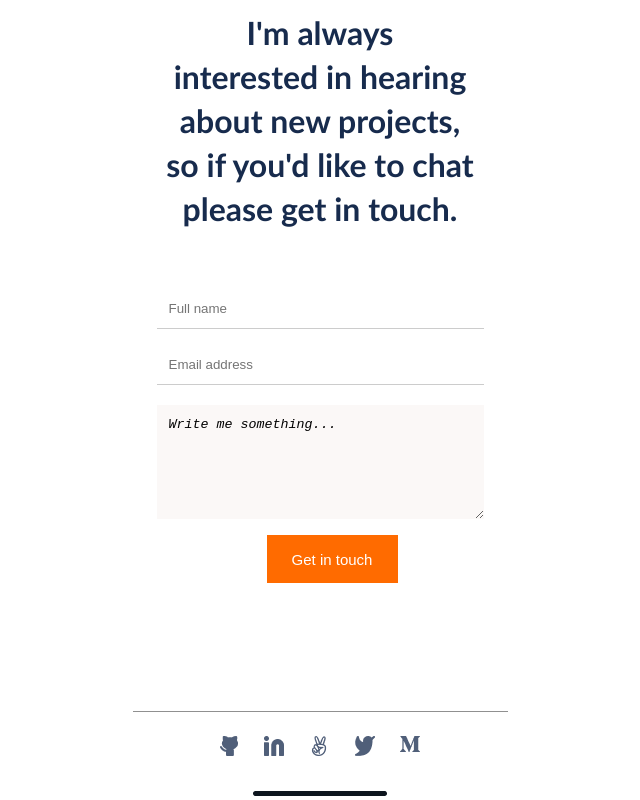
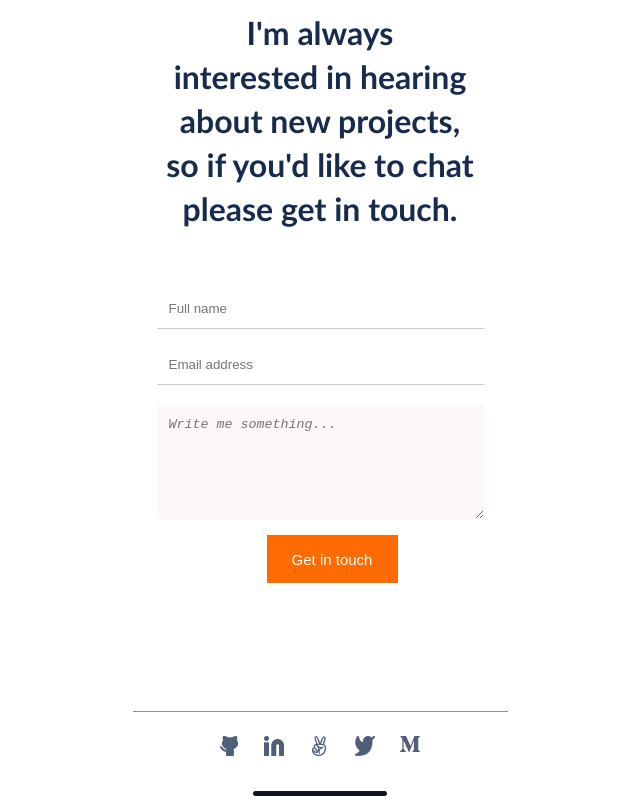
Before and after one commit to SamuelTakyiBoateng/Mobile-Portfolio-Project, a plain HTML site: page index.html in a window 1280 px wide. Shown: the part 5937-6737 px from the top of the page, without its empty margins (320-960 px from the left). Drawn offline with Linux system fonts and the light colour scheme.

Commit message:
modified index.html

```diff
--- a/index.html
+++ b/index.html
@@ -329,7 +329,7 @@
                 <form action="https://formspree.io/f/xknapwbn" method="POST">
                 <input type="text" id="fname" name="fname" placeholder="Full name" maxlength="30" required ><br>
                 <input type="text" id="email" name="email" placeholder="Email address" required><br>
-                <textarea id="opinion" name="textbox" rows="6" cols="40" maxlength="500" required >Write me something...</textarea>
+                <textarea id="opinion" name="textbox" rows="6" cols="40" maxlength="500" required placeholder="Write me something..."></textarea>
                   <div class="submitContainer">
                     <input type="submit" value="Get in touch" />
                   </div>
```
